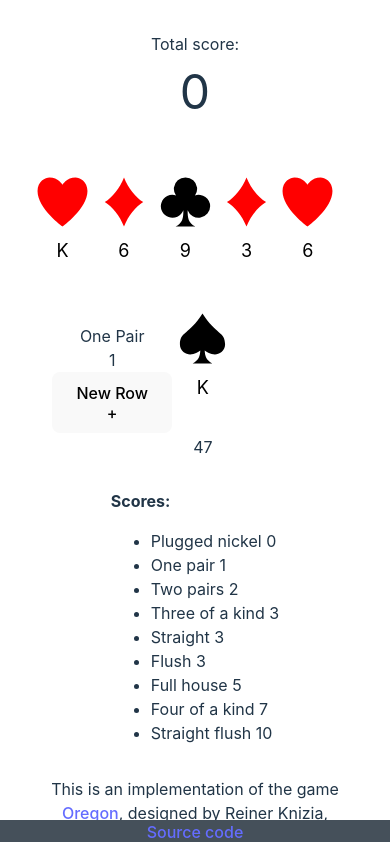
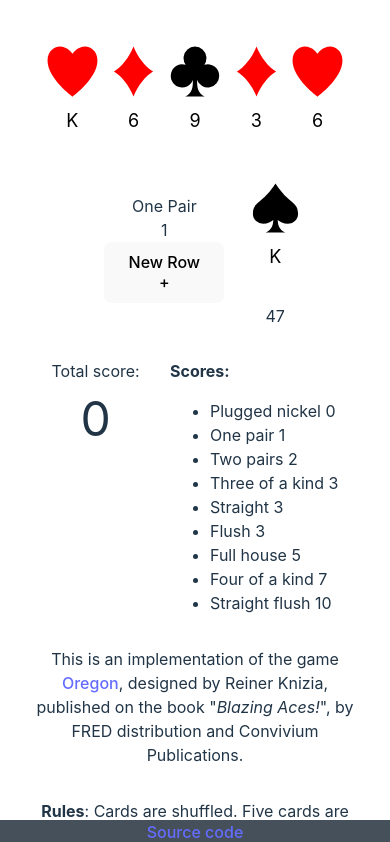
Before and after one commit to emrergin/oregon, a React (Vite) app: page / in a window 390 px wide. Shown: the top 842 px of the page. Built offline with nearby package versions, Linux system fonts and the light colour scheme.

Commit message:
bugfix for mobile

```diff
--- a/src/App.css
+++ b/src/App.css
@@ -25,6 +25,7 @@
   display: flex;
   align-items: center;
   flex-wrap: wrap;
+  justify-content: center;
 }
 
 .score-list {
@@ -34,7 +35,7 @@
 .score-box {
   display: flex;
   flex-direction: column;
-  margin-left: 2ch;
+  margin-inline: 2ch;
   width: 120px;
 }
 
@@ -70,3 +71,13 @@
   background-color: rgb(69, 80, 90);
   width: 100vw;
 }
+
+@media (orientation: portrait) {
+  .score-list {
+    order: 999;
+  }
+  .total-score-box {
+    position: static;
+    order: 998;
+  }
+}
```
